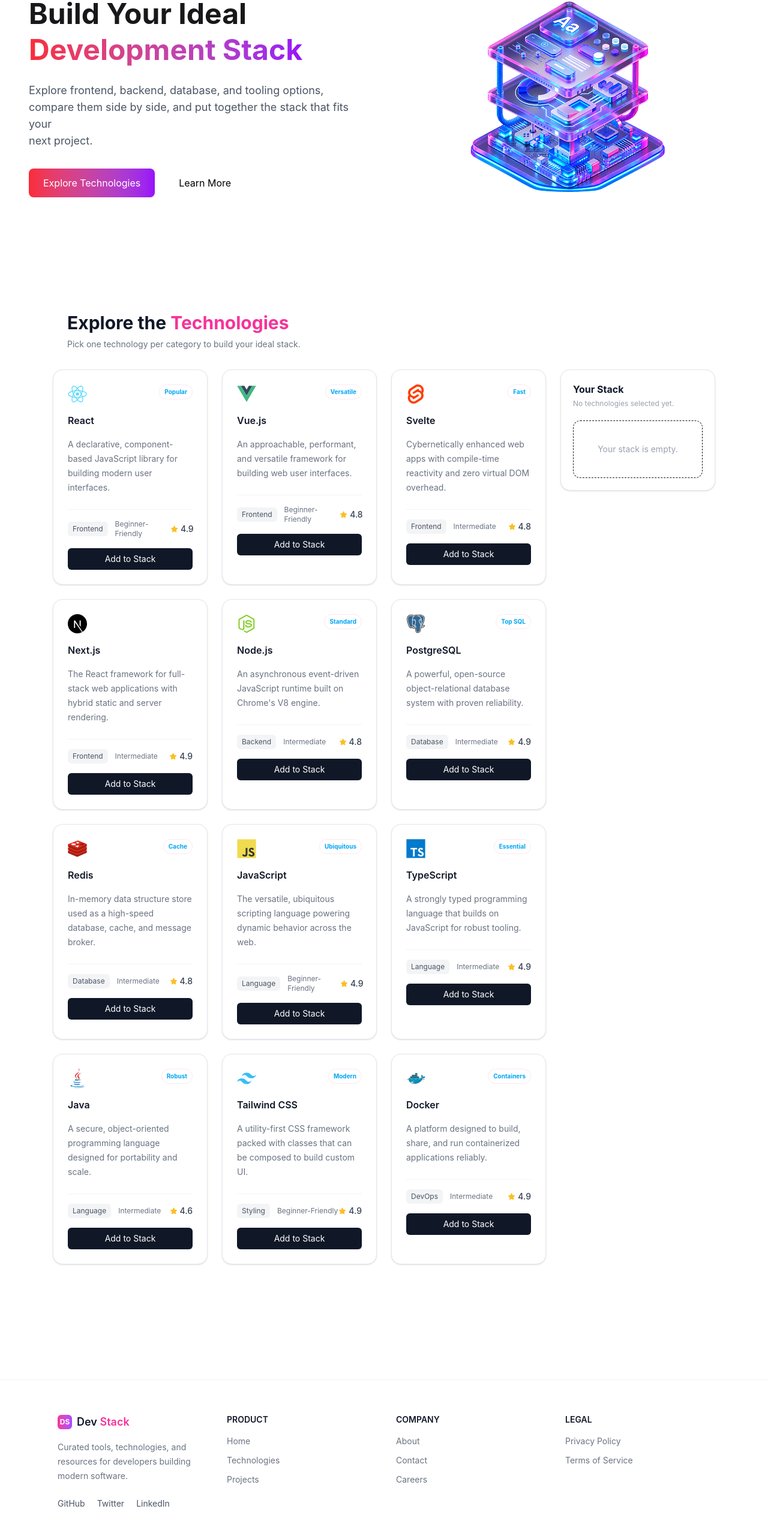
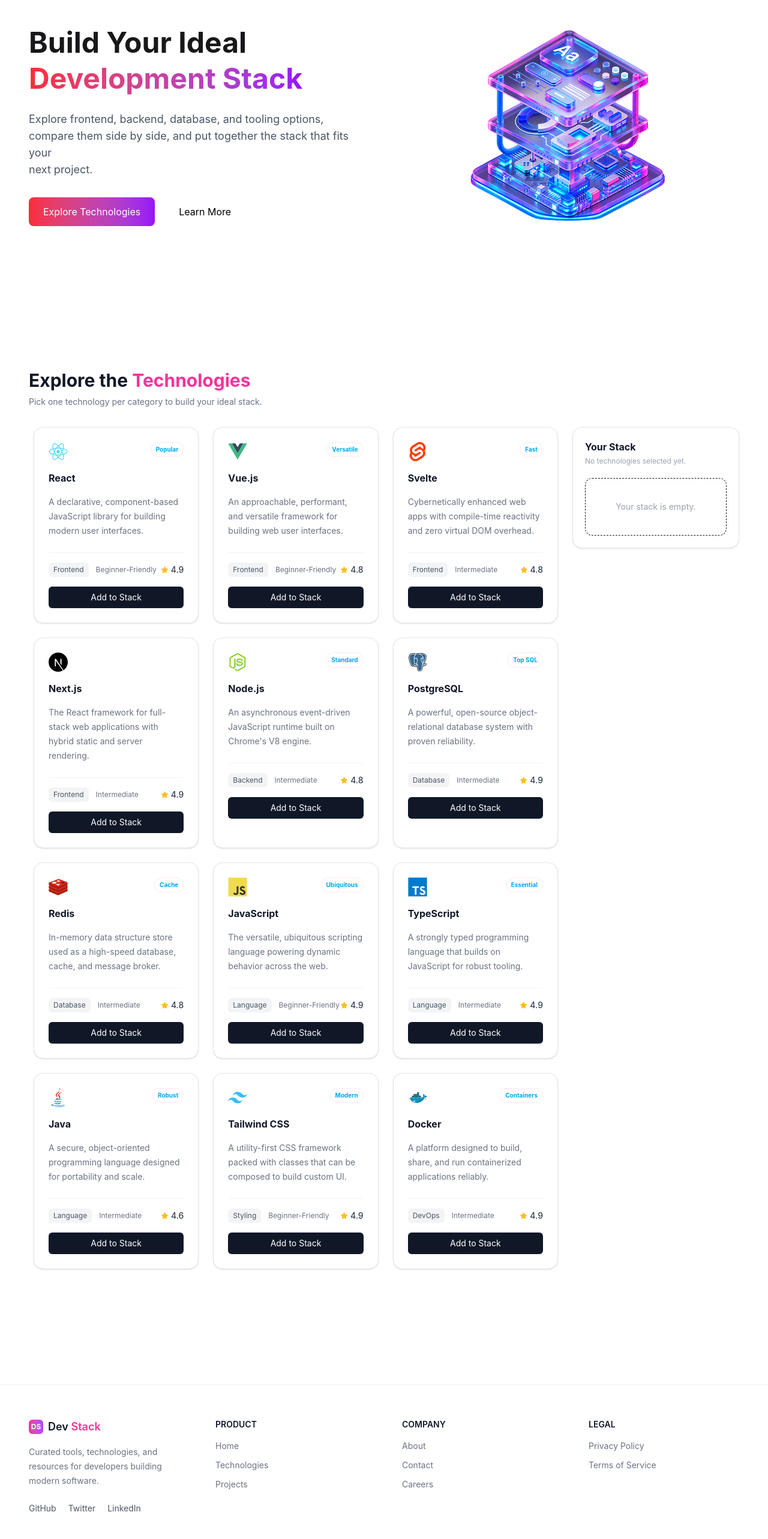
Before and after one commit to ArifsCreative/A5-DevStack-Builder, a React (Vite) app: page / in a window 1280 px wide. Shown: the part 182-2748 px from the top of the page at 60% size. Built offline with nearby package versions, Linux system fonts and the light colour scheme.

Commit message:
Tech section updated

```diff
--- a/src/components/Banner.tsx
+++ b/src/components/Banner.tsx
@@ -3,7 +3,7 @@
 const Banner = () => {
   return (
     <section className="bg-white">
-      <div className="container mx-auto px-12 min-h-[500px] grid grid-cols-2 items-center gap-10">
+      <div className="container mx-auto px-12 py-12 grid grid-cols-2 items-center gap-10">
         <div>
           <h1 className="text-5xl font-bold leading-tight">
             <span className="font-bold">Build Your Ideal</span>
--- a/src/components/Footer.tsx
+++ b/src/components/Footer.tsx
@@ -1,10 +1,8 @@
 const Footer = () => {
   return (
     <footer className="mt-24 border-t border-gray-100">
-      <div className="max-w-6xl mx-auto px-8 py-14">
-        {/* Top Footer */}
-
-        <div className="grid grid-cols-1 md:grid-cols-4 gap-10">
+      <div className="container mx-auto px-12 py-14">
+        <div className="grid grid-cols-1 md:grid-cols-4 gap-15">
           {/* Brand */}
 
           <div>
@@ -64,8 +62,6 @@
             </ul>
           </div>
 
-          {/* Legal */}
-
           <div>
             <h4 className="text-sm font-semibold text-gray-900 mb-4">LEGAL</h4>
 
--- a/src/components/Nav.tsx
+++ b/src/components/Nav.tsx
@@ -1,7 +1,7 @@
 import Logo from "../assets/logo-text.png";
 const Nav = () => {
   return (
-    <nav className=" bg-white">
+    <nav className=" sticky top-0 z-50 bg-white">
       <div className="container mx-auto px-12 h-20 grid grid-cols-3 items-center">
         <img src={Logo} alt="" />
 
--- a/src/components/Technologies.tsx
+++ b/src/components/Technologies.tsx
@@ -185,10 +185,9 @@
 
   return (
     <section className="py-20 md:py-24">
-      <div className="max-w-6xl mx-auto px-6">
+      <div className="container mx-auto px-12">
         {/* Heading */}
-
-        <div className="mb-8 ml-6">
+        <div className="mb-8">
           <h2 className="text-3xl font-bold text-gray-900">
             Explore the <span className="text-pink-500">Technologies</span>
           </h2>
@@ -201,7 +200,7 @@
         <div className="grid grid-cols-1 lg:grid-cols-4 gap-6">
           {/* Technology Cards */}
 
-          <div className="lg:col-span-3 grid grid-cols-1 md:grid-cols-2 xl:grid-cols-3 gap-6">
+          <div className="lg:col-span-3 grid grid-cols-1 md:grid-cols-2 ml-2 xl:grid-cols-3 gap-6">
             {technologies.map((technology) => (
               <div
                 key={technology.name}
@@ -222,7 +221,7 @@
                     />
                   )}
 
-                  <h3 className="text-base font-semibold text-gray-900">
+                  <h3 className="text-base font-bold text-gray-900">
                     {technology.name}
                   </h3>
                 </div>
```
